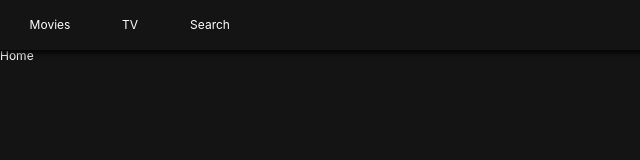
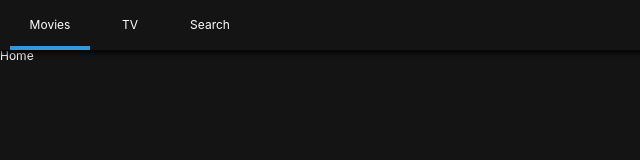
Before and after one commit to ricepotato/nomflix, a React (Create React App) app: page /#/ in a window 1280 px wide. Shown: the top 160 px of the page, without its empty margins (0-640 px from the left). Built offline with nearby package versions, Linux system fonts and the light colour scheme.

Commit message:
with router

```diff
--- a/src/Components/Header.js
+++ b/src/Components/Header.js
@@ -1,5 +1,5 @@
 import React from "react";
-import { Link } from "react-router-dom";
+import { Link, withRouter } from "react-router-dom";
 import styled from "styled-components";
 
 const Header = styled.header`
@@ -25,6 +25,9 @@
   width: 80px;
   height: 50px;
   text-align: center;
+  border-bottom: 4px solid
+    ${(props) => (props.current ? "#3498db" : "transparent")};
+  transition: border-bottom 0.5s ease-in-out;
 `;
 
 const SLink = styled(Link)`
@@ -34,18 +37,20 @@
   justify-content: center;
 `;
 
-export default () => (
+const HeaderComponent = ({ location: { pathname } }) => (
   <Header>
     <List>
-      <Item>
+      <Item current={pathname === "/"}>
         <SLink to="/">Movies</SLink>
       </Item>
-      <Item>
+      <Item current={pathname === "/tv"}>
         <SLink to="/tv">TV</SLink>
       </Item>
-      <Item>
+      <Item current={pathname === "/search"}>
         <SLink to="/search">Search</SLink>
       </Item>
     </List>
   </Header>
 );
+
+export default withRouter(HeaderComponent);
```
